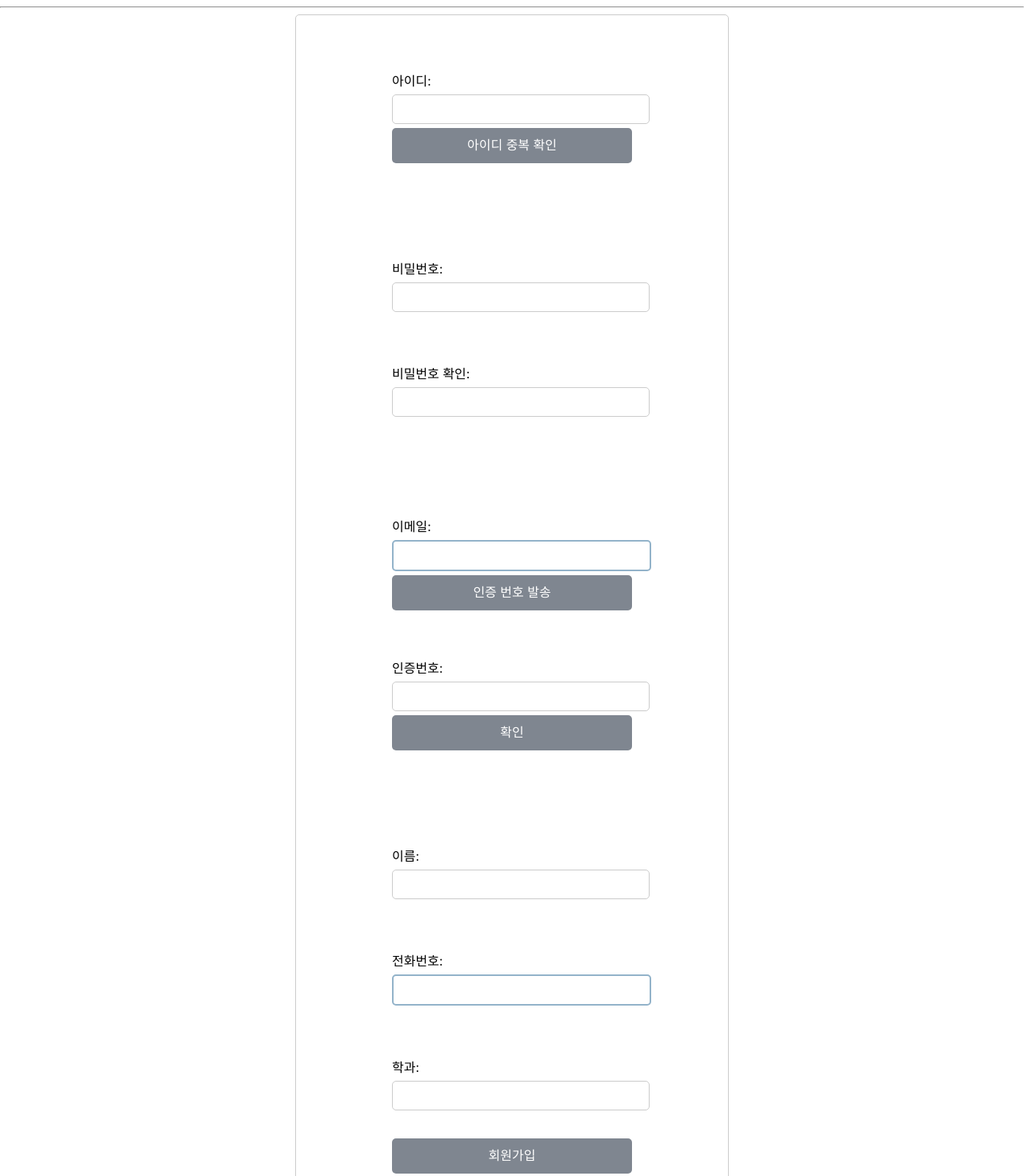
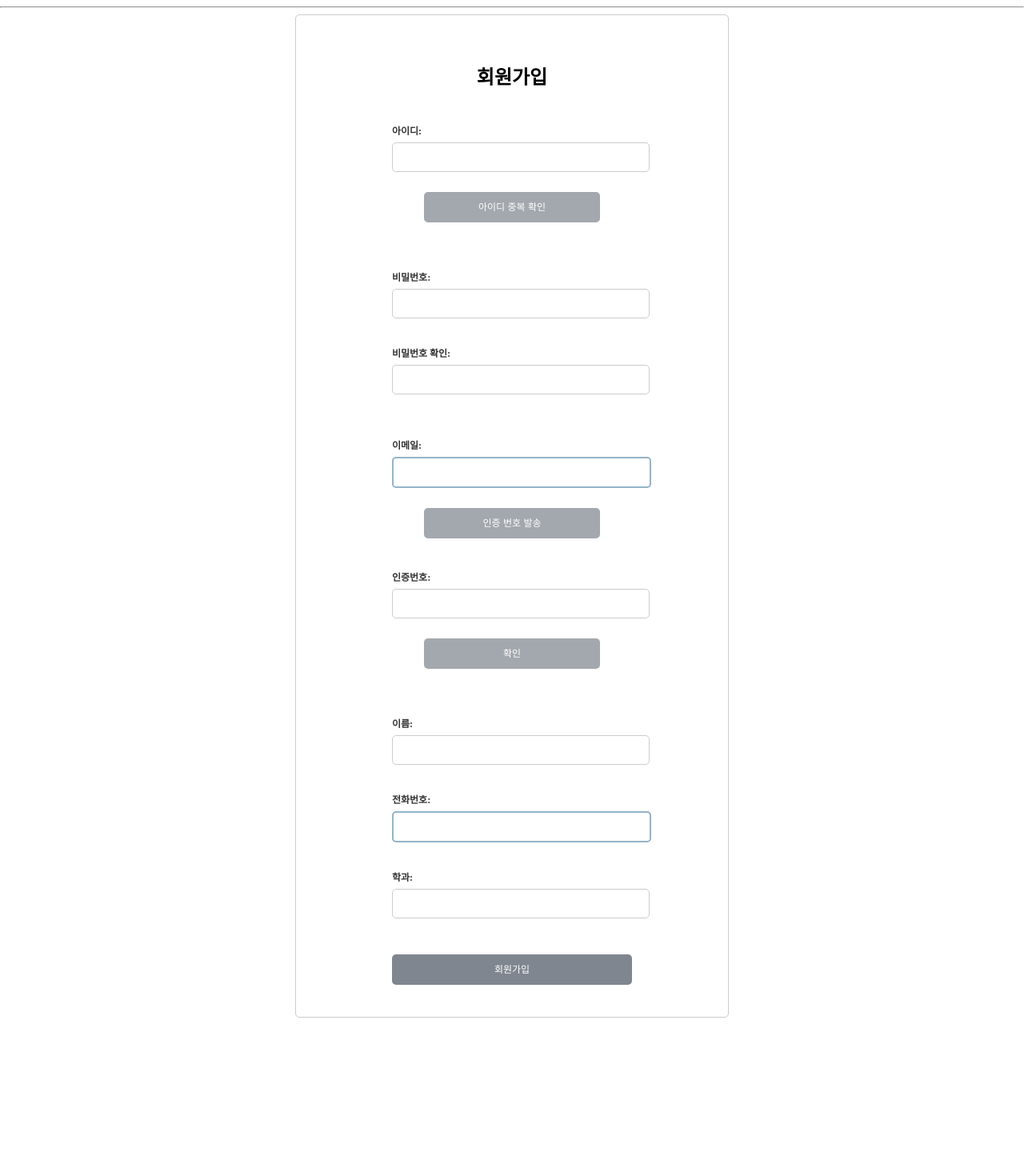
Before and after one commit to euiyang/2023_Capstone_design_areum, a React (Create React App) app in the folder Front_end/areum/: page /signUp in a window 1280 px wide. Shown: the top 1470 px of the page at 80% size. After the commit the page ends 1272 px from the top, so only its background shows below. Built offline with nearby package versions, Linux system fonts and the light colour scheme.

Commit message:
5/21 front 정리

```diff
--- a/Front_end/areum/src/components/CustomHeader.js
+++ b/Front_end/areum/src/components/CustomHeader.js
@@ -5,11 +5,11 @@ import { Link } from "react-router-dom";
 const CustomHeader=()=> {
     return (
     <div className="header">
-    <Link to="/"><h1>Logo</h1></Link>
+    <Link to="/"><img className="logo" alt="logo" src="img/areumlogo.png" /></Link>
         <ui className="header-menu">
-         <li><Link to="/Lab"> 연구실 </Link></li>
-         <li><Link to="/Group"> 동아리 </Link></li>
-         <li><Link to="/Study"> 스터디 </Link></li>
+         <li><Link to="/Lab" className="menu-item"> 연구실 </Link></li>
+         <li><Link to="/Group" className="menu-item"> 동아리 </Link></li>
+         <li><Link to="/Study" className="menu-item"> 스터디 </Link></li>
         </ui>
       <div className="header-buttons">
           <Link to ="signIn">
--- a/Front_end/areum/src/pages/Group/Group.js
+++ b/Front_end/areum/src/pages/Group/Group.js
@@ -64,8 +64,7 @@ function Group() {
               <div className="top-content-header">
                 <h2>동아리</h2>
                 <hr />
-                <p>총 12 개</p>
-              </div>
+                <p>총 {posts.length} 개</p>              </div>
               <hr className="content-divider" />
             </div>
 
--- a/Front_end/areum/src/pages/Lab/Lab.js
+++ b/Front_end/areum/src/pages/Lab/Lab.js
@@ -62,7 +62,7 @@ function Lab() {
               <div className="top-content-header">
                 <h2>연구실</h2>
                 <hr />
-                <p>{posts.length}</p>
+                <p>총 {posts.length} 개</p>
               </div>
               <hr className="content-divider" />
             </div>
--- a/Front_end/areum/src/pages/home/Home.css
+++ b/Front_end/areum/src/pages/home/Home.css
@@ -2,6 +2,28 @@
   max-width: 1200px;
   margin: 0 auto;
   padding: 20px;
+}
+
+/* 헤더-메뉴 링크 모양 */
+.header-menu {
+  display: flex;
+  list-style: none;
+  padding: 0;
+  margin: 0;
+}
+
+.header-menu li {
+  margin-right: 20px;
+}
+
+.header-menu li:last-child {
+  margin-right: 0;
+}
+
+.header-menu .menu-item {
+  text-decoration: none;
+  color: #000;
+  border-bottom: none;
 }
 
 .logo{
--- a/Front_end/areum/src/pages/home/Home.js
+++ b/Front_end/areum/src/pages/home/Home.js
@@ -44,7 +44,6 @@ function Home(){
 </div>
 
         <div className="right-container">
-        <div className="search-bar">검색 바</div>
 
         <form onSubmit={handleSearch}>
             <input
--- a/Front_end/areum/src/pages/login/SignIn.css
+++ b/Front_end/areum/src/pages/login/SignIn.css
@@ -11,23 +11,33 @@
   }
 
   .signIn form {
-    background-color: #ffffff;
     display: flex;
     flex-direction: column;
-    justify-content: center;
     align-items: center;
-    gap: 10px;
+    background-color: #ffffff;
+    padding: 20px;
+    border-radius: 10px;
+    box-shadow: 0 0 10px #ffffff;
   }
 
-  .form h2{
+  .signIn h2{
     margin-top: 10px;
-    margin-bottom: 10px;
+    margin-bottom: 30px;
   }
 
+  .signIn label {
+    margin-top: 10px;
+    font-weight: bold;
+    font-size: 12px;
+    color: #333;
+  }
 
   .signIn li {
-    display: block;
+    display: flex;
+    flex-direction: column;
+    align-items: flex-start;
     margin-bottom: 20px;
+    width: 300px;
   }
 
   .signIn li input{
@@ -36,23 +46,39 @@
     border: 1px solid #ccc;
     border-radius: 5px;
     width: 100%;
-    max-width: 400px;
+    max-width: 300px;
   }
 
   .signIn button {
-    display: block;
+    background-color: #7f8690;
+    display: flex;
+    justify-content: center;
+    align-items: center;
     width: 300px;
     padding: 10px;
-    background-color: #7f8690;
     color: #fff;
     border: none;
     border-radius: 5px;
-    font-size: 16px;
+    font-size: 12px;
     line-height: 1.5;
     cursor: pointer;
     transition: all 0.3s ease;
+    margin-top: 20px;
+
   }
 
   button:hover {
     background-color: #d0d5dd;
   }
+
+  .signUpLink {
+    display: flex;
+    justify-content: center;
+    margin-top: 10px;
+    margin-bottom: 30px;
+  }
+
+  .signUpLink a {
+    text-decoration: none;
+    border-bottom: none;
+  }
--- a/Front_end/areum/src/pages/login/SignIn.js
+++ b/Front_end/areum/src/pages/login/SignIn.js
@@ -42,25 +42,34 @@ function SignIn(){
 
     useEffect(()=>{
         if(isBlank(id)||isBlank(pw)) {
-            setAnswer("빈 칸을 채워주세요");
+            setAnswer("");
         }else{
             setAnswer("");
         }
     },[id,pw]);
 
 
-    return(
+    return (
         <div className='signIn'>
           <form>
             <h2>로그인</h2>
-                <li>아이디:<input type="text" onChange={e=>setId(e.target.value)}></input></li>
-                <li>비밀번호:<input type="password" onChange={e=>setPw(e.target.value)}></input></li>
+            <li>
+              <label htmlFor="username">아이디:</label>
+              <input type="text" id="username" onChange={e => setId(e.target.value)}></input>
+            </li>
+            <li>
+              <label htmlFor="password">비밀번호:</label>
+              <input type="password" id="password" onChange={e => setPw(e.target.value)}></input>
+            </li>
             <li>{answer}</li>
             <button onClick={handleSignIn}>로그인</button>
           </form>
-            <li><Link to ="/signUp"> 회원가입 </Link> </li>
+          <div className="signUpLink">
+      <Link to="/signUp">회원가입</Link>
+    </div>
         </div>
       );
+
 }
 
 export default SignIn;
--- a/Front_end/areum/src/pages/login/SignUp.css
+++ b/Front_end/areum/src/pages/login/SignUp.css
@@ -8,10 +8,33 @@
   line-height: 1.5;
 }
 
+.signUp h2{
+margin-bottom: 30px;
+}
+
+.signUp form {
+  display: flex;
+  flex-direction: column;
+  align-items: center;
+  background-color: #ffffff;
+  padding: 20px;
+  border-radius: 10px;
+  box-shadow: 0 0 10px #ffffff;
+}
+
+
 .signUp li {
-  display: inline;
+  display: flex;
+  flex-direction: column;
+  align-items: flex-start;
   margin-bottom: 20px;
-  margin-top: 20px;
+  width: 300px;
+}
+
+.signUp label {
+  margin-top: 10px;
+  font-weight: bold;
+  color: #333;
 }
 
 
@@ -24,28 +47,21 @@
   max-width: 300px;
 }
 
-.signUp li {
-  display: block;
+.signUp button {
+  background-color: #7f8690;
+  display: flex;
+  justify-content: center;
+  align-items: center;
   width: 300px;
   padding: 10px;
-  background-color: #ffffff;
-  color: #000000;
-  border-radius: 5px;
-  font-size: 16px;
-}
-
-.signUp button {
-  display: block;
-  width: 300px;
-  padding: 10px;
-  background-color: #7f8690;
   color: #fff;
   border: none;
   border-radius: 5px;
-  font-size: 16px;
+  font-size: 12px;
   line-height: 1.5;
   cursor: pointer;
   transition: all 0.3s ease;
+  margin-top: 20px;
 }
 
 .signUp button1 {
@@ -62,6 +78,8 @@
   line-height: 1.5;
   cursor: pointer;
   transition: all 0.3s ease;
+  margin-bottom: 30px;
+
 }
 
 .signUp button:hover {
@@ -72,23 +90,16 @@
   background-color: #d0d5dd;
 }
 
-.signUp form {
-    display: flex;
-    flex-direction: column;
-    align-items: center;
-    background-color: #ffffff;
-    padding: 20px;
-    border-radius: 10px;
-    box-shadow: 0 0 10px #ffffff;
-  }
-
   .signUp label {
     margin-top: 10px;
     font-weight: bold;
+    font-size: 12px;
     color: #333;
   }
 
-
+  .signUp li:last-child {
+    margin-bottom: 0;
+  }
 
   input[type="submit"] {
     background-color: #f7e7ec;
--- a/Front_end/areum/src/pages/login/SignUp.js
+++ b/Front_end/areum/src/pages/login/SignUp.js
@@ -1,5 +1,5 @@
 import axios from "axios"
-import { useEffect,useRef, useState } from "react";
+import { useEffect, useRef, useState } from "react";
 import './SignUp.css'
 function SignUp(){
 
@@ -144,44 +144,66 @@ function SignUp(){
         }
     }
 
-    return(
+return (
   <div className='signUp'>
     <form>
+        <h2>회원가입</h2>
       <li>
-                    아이디:
-                    <input type="text"onChange={e=>setId(e.target.value)}></input>
-                    <button onClick={handleId}>아이디 중복 확인</button>
+        <label htmlFor="id">아이디:</label>
+        <input type="text" id="id" onChange={e => setId(e.target.value)} />
         </li>
+        <button1 onClick={handleId}>아이디 중복 확인</button1>
       <li>{answerId}</li>
 
-                <li>비밀번호:<input type="password" onChange={e=>setPw(e.target.value)} ></input></li>
-                <li>비밀번호 확인:<input type="password" onChange={e=>setPwRec(e.target.value)}></input></li>
+      <li>
+        <label htmlFor="password">비밀번호:</label>
+        <input type="password" id="password" onChange={e => setPw(e.target.value)} />
+      </li>
+      <li>
+        <label htmlFor="confirmPassword">비밀번호 확인:</label>
+        <input type="password" id="confirmPassword" onChange={e => setPwRec(e.target.value)} />
+      </li>
       <li>{answerPw}</li>
 
       <li>
-                    이메일:
+        <label htmlFor="email">이메일:</label>
         <input
           type="email"
-                        onChange={e=>setEmail(e.target.value)}
+          id="email"
+          onChange={e => setEmail(e.target.value)}
           disabled={emailState}
-                    ></input>
-                    <button onClick={handleEmail}>인증 번호 발송</button>
+        /> </li>
+        <button1 onClick={handleEmail}>인증 번호 발송</button1>
+
+
+      <li>
+        <label htmlFor="code">인증번호:</label>
+        <input type="text" id="code" onChange={e => setCode(e.target.value)} />
+        </li>
+        <button1 onClick={handleEmailValid}>확인</button1>
+
+      <li>{answerCode}</li>
+
+      <li>
+        <label htmlFor="name">이름:</label>
+        <input type="text" id="name" onChange={e => setName(e.target.value)} />
       </li>
 
       <li>
-                    인증번호:
-                    <input type="text" onChange={e=>setCode(e.target.value)}></input>
-                    <button onClick={handleEmailValid}>확인</button>
+        <label htmlFor="phone">전화번호:</label>
+        <input type="tel" id="phone" onChange={e => setPhoneNum(e.target.value)} />
       </li>
-                <li>{answerCode}</li>
 
-                <li>이름:<input type="text" onChange={e=>setName(e.target.value)}></input></li>
-                <li>전화번호:<input type="tel" onChange={e=>setPhoneNum(e.target.value)}></input></li>
-                <li>학과:<input type="text" onChange={e=>setDep(e.target.value)}></input></li>
+      <li>
+        <label htmlFor="department">학과:</label>
+        <input type="text" id="department" onChange={e => setDep(e.target.value)} />
+      </li>
+
       <button onClick={handleSignUp}>회원가입</button>
     </form>
   </div>
 );
+
 }
 
 export default SignUp;
```
Also changed, not shown: Front_end/areum/src/pages/Study/Study.js (+28 -47 lines). Lines whose indentation alone changed are shown as unchanged.
